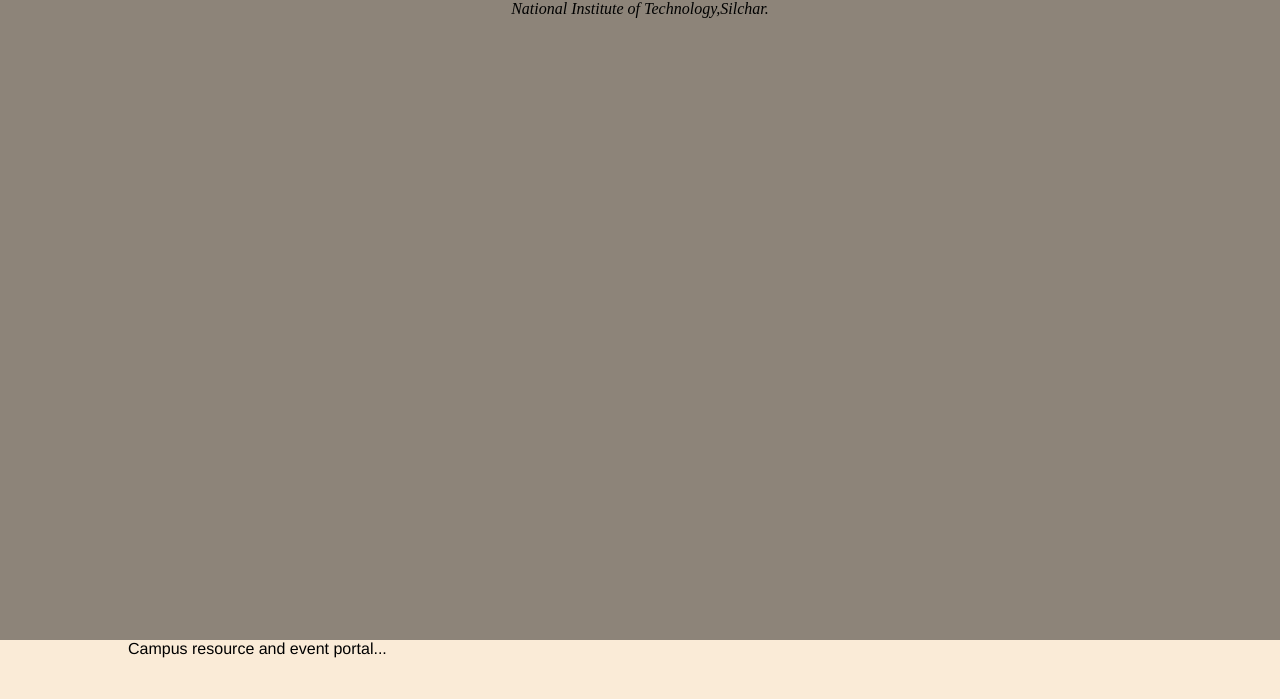
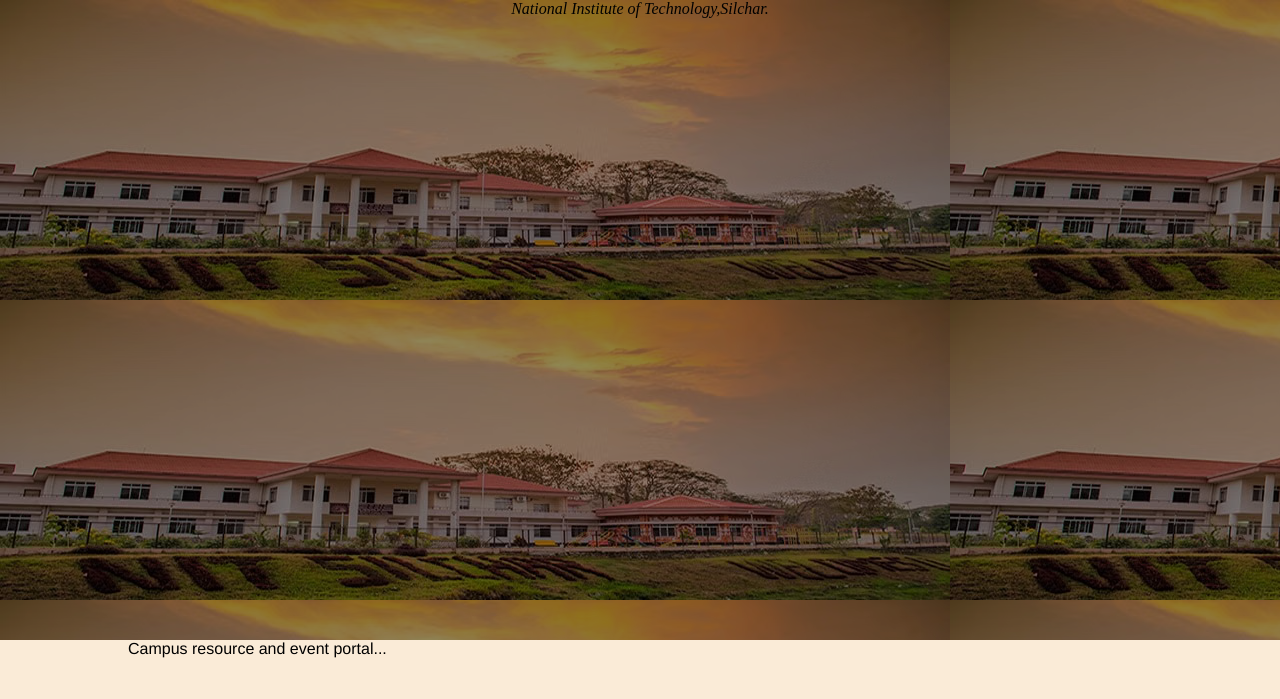
Before and after one commit to Priya205-coder/Campavibe, a plain HTML site: page index.html in a window 1280 px wide. Shown: the top 699 px of the page. Drawn offline with Linux system fonts and the light colour scheme; files whose address does not match are found by name.

Commit message:
Update style.css

```diff
--- a/style.css
+++ b/style.css
@@ -1,5 +1,5 @@
 .main{
-    background-image: url("assets/images/bg.avif");
+    background-image: url("bg.avif");
     text-align: center;
     font-style: italic;
 
@@ -151,4 +151,5 @@ button{
        justify-content: center;
        display: flex;
        align-content: center;
+
     }
```
